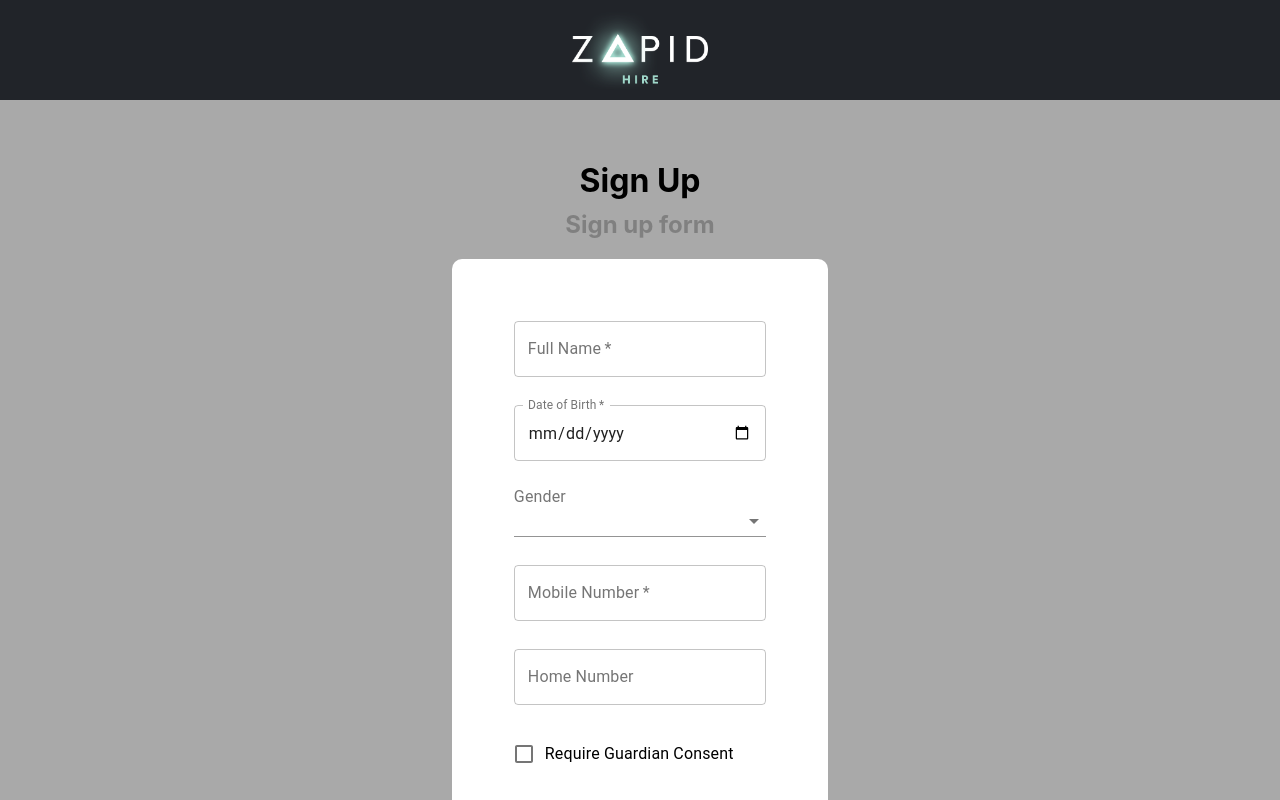
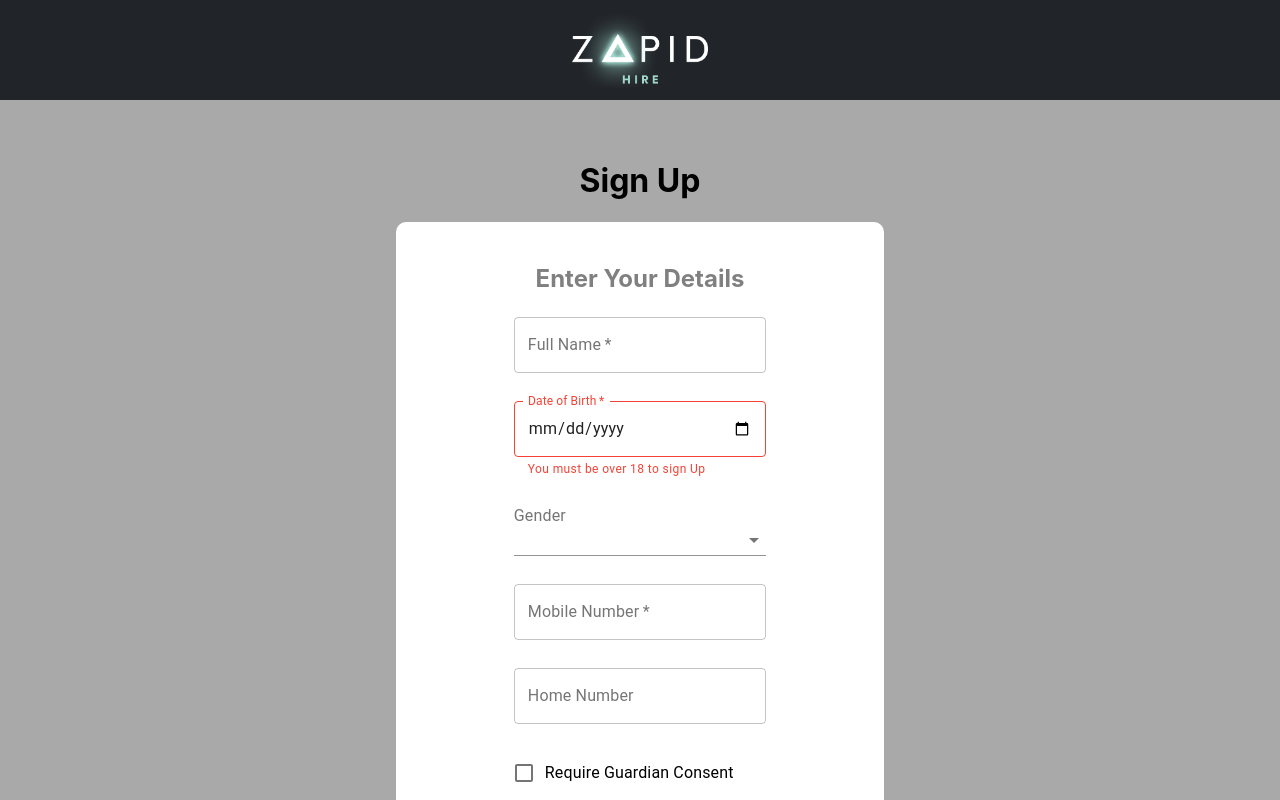
Before and after one commit to coreylrodgers/Dynamic-User-Form, a React (Create React App) app: page / in a window 1280 px wide. Shown: the top 800 px of the page. Built offline with nearby package versions, Linux system fonts and the light colour scheme.

Commit message:
Add more changes to Form Logic

```diff
--- a/package.json
+++ b/package.json
@@ -8,6 +8,7 @@
     "@testing-library/jest-dom": "^4.2.4",
     "@testing-library/react": "^9.3.2",
     "@testing-library/user-event": "^7.1.2",
+    "moment": "^2.27.0",
     "react": "^16.13.1",
     "react-dom": "^16.13.1",
     "react-scripts": "3.4.3",
--- a/src/App.css
+++ b/src/App.css
@@ -1,8 +1,3 @@
-
-.App-logo {
-  height: 10vmin;
-  pointer-events: none;
-}
 
 
 .App-link {
--- a/src/App.js
+++ b/src/App.js
@@ -8,7 +8,7 @@ function App() {
   return (
     <Wrapper className="App">
       <Header className="App-header">
-        <Logo src={logo} className="App-logo" alt="logo" />
+        <Logo src={logo} alt="logo" />
       </Header>
         <PageBody>
           <Form schema={signUp} />
--- /dev/null
+++ b/src/components/Form/components/DateInput/index.js
@@ -0,0 +1,75 @@
+import React from "react";
+import moment from "moment";
+
+import { FormInputField, FormInput } from "../../styles";
+
+const DateInput = ({ properties, handleInputChange, value, index }) => {
+
+  //calculate is over minimum age set in formOptions
+    const isOverAge = (minimumAge, date) => {
+    const years = moment().diff(moment(date), "years");
+    if (years >= minimumAge) {
+      return false;
+    }
+    return true;
+  };
+
+  const {
+    required,
+    title,
+    type,
+    name,
+    default: defaultValue,
+    validationText,
+    validation,
+    minimumAge
+  } = properties;
+
+  const checkAge = () => {
+    return (
+      <FormInputField
+        error={isOverAge(minimumAge, value)}
+        helperText={validationText}
+        required={required}
+        variant="outlined"
+        InputLabelProps={{
+          shrink: true,
+        }}
+        defaultValue={defaultValue}
+        label={title}
+        type={type}
+        fullWidth
+        name={name}
+        value={value}
+        onChange={handleInputChange}
+      />
+    );
+  };
+
+  const NormalInput = () => {
+    return (
+      <FormInputField
+        error={""}
+        required={required}
+        variant="outlined"
+        InputLabelProps={{
+          shrink: true,
+        }}
+        defaultValue={defaultValue}
+        label={title}
+        type={type}
+        fullWidth
+        name={name}
+        value={value ? value : defaultValue}
+        onChange={handleInputChange}
+      />
+    );
+  };
+  return (
+    <FormInput key={index}>
+      {validation && validation.checkAge ? checkAge() : NormalInput()}
+    </FormInput>
+  );
+};
+
+export default DateInput;
--- /dev/null
+++ b/src/components/Form/components/TextArea/index.js
@@ -0,0 +1,29 @@
+import React from "react";
+import { FormInputField, FormInput } from "../../styles";
+
+const TextArea = ({ properties, handleInputChange, value, index }) => {
+  const { required, title, type, name, rows, defaultValue} = properties;
+
+  return (
+    <FormInput key={index}>
+      <FormInputField
+        required={required}
+        multiline="true"
+        rows={rows ? rows : 3}
+        variant="outlined"
+        InputLabelProps={{
+          shrink: true,
+        }}
+        defaultValue={defaultValue}
+        label={title}
+        type={type}
+        fullWidth
+        value={value}
+        name={name}
+        onChange={handleInputChange}
+      />
+    </FormInput>
+  );
+};
+
+export default TextArea;
--- /dev/null
+++ b/src/components/Form/components/TextInput/index.js
@@ -0,0 +1,24 @@
+import React from "react";
+import { FormInputField, FormInput } from "../../styles";
+
+const TextField = ({ properties, handleInputChange, value, index }) => {
+  const { required, title, type, name } = properties;
+
+  return (
+    <FormInput index={index} large={true}>
+      <FormInputField
+        required={required}
+        fullWidth
+        variant="outlined"
+        size="medium"
+        label={title}
+        type={type}
+        value={value}
+        name={name}
+        onChange={handleInputChange}
+      />
+    </FormInput>
+  );
+};
+
+export default TextField;
--- a/src/components/Form/index.js
+++ b/src/components/Form/index.js
@@ -1,20 +1,23 @@
-import React from "react";
-
+import React, { useState } from "react";
 import {
   FormControlLabel,
   InputLabel,
   Select,
   MenuItem,
 } from "@material-ui/core";
+
 import {
   FormWrapper,
   FormTitle,
   FormInputs,
-  FormInputField,
   FormInput,
   FormCheckBox,
   FormSubtitle,
 } from "./styles";
+
+import TextField from "../../components/Form/components/TextInput/index";
+import DateInput from "../../components/Form/components/DateInput/index";
+import TextArea from "../../components/Form/components/TextArea/index";
 
 import useSignUpForm from "./components/useSignUpForm/index";
 
@@ -23,82 +26,53 @@ const Form = ({ schema }) => {
 
   const signup = () => {
     alert(`User Created!
-
            Name: ${inputs.fullName}
            Date Of Birth: ${inputs.dateOfBirth}
            Gender: ${inputs.gender}
            Mobile Number: ${inputs.mobileNumber}
            Home Number: ${inputs.homeNumber}
-           guardianConsent: ${inputs.guardianConsent}
            guardianFullName: ${inputs.guardianFullName}
            guardianContact: ${inputs.guardianContactNumber}
-           guardianGender: ${inputs.guardianGender}`);
-  }
+        `);
+  };
   const { inputs, handleInputChange, handleSubmit } = useSignUpForm(signup);
-  console.log(inputs);
 
   const Items = () => {
     return properties.map((p, index) => {
       //string
       if (p.type === "string") {
         return (
-          <FormInput key={index} large={true}>
-            <FormInputField
-              required={p.required}
-              fullWidth
-              variant="outlined"
-              size="medium"
-              label={p.title}
-              type={p.type}
+          <TextField
+            properties={p}
+            handleInputChange={handleInputChange}
             value={inputs[p.name]}
-              name={p.name}
-              onChange={handleInputChange}
+            index={index}
           />
-          </FormInput>
         );
       }
       //date
       if (p.type === "date") {
+        console.log(p.default)
         return (
-          <FormInput key={index}>
-            <FormInputField
-              required={p.required}
-              variant="outlined"
-              InputLabelProps={{
-                shrink: true,
-              }}
-              defaultValue={p.default}
-              label={p.title}
-              type={p.type}
-              fullWidth
-              name={p.name}
+          <DateInput
+            properties={p}
+            handleInputChange={handleInputChange}
             value={inputs[p.name]}
-              onChange={handleInputChange}
+            index={index}
           />
-          </FormInput>
         );
       }
       //textarea
       if (p.type === "textArea") {
         return (
-          <FormInput key={index}>
-            <FormInputField
-              required={p.required}
-              multiline="true"
-              rows={p.rows ? p.rows : 3}
-              variant="outlined"
-              InputLabelProps={{
-                shrink: true,
-              }}
+          <TextArea
+            rows={p.rows}
+            properties={p}
+            handleInputChange={handleInputChange}
+            value={inputs[p.name]}
             defaultValue={p.default}
-              label={p.title}
-              type={p.type}
-              fullWidth
-              value={inputs[p.name]}
-              name={p.name}
-              onChange={handleInputChange}
+            index={index}
           />
-          </FormInput>
         );
       }
       //dropdown
@@ -151,8 +125,8 @@ const Form = ({ schema }) => {
     <form onSubmit={handleSubmit}>
       <FormWrapper>
         <FormTitle>{title}</FormTitle>
+        <FormInputs>
           <FormSubtitle>{description}</FormSubtitle>
-        <FormInputs>
           {Items()}
           <button type="submit">Submit the form</button>
         </FormInputs>
--- a/src/components/Form/styles.js
+++ b/src/components/Form/styles.js
@@ -10,7 +10,6 @@ const FormWrapper = styled.div`
 
 const FormTitle = styled.h1`
   text-align: center;
-  margin-bottom: -10px;
 `;
 
 const FormSubtitle = styled.h2`
@@ -26,7 +25,7 @@ const FormInputs = styled.div`
   flex: 1;
   align-items: center;
   flex-direction: column;
-  padding: 3rem;
+  padding: 2rem;
 
   & > * {
     margin: 10px;
--- a/src/libs/FormOptions.js
+++ b/src/libs/FormOptions.js
@@ -1,6 +1,6 @@
 const signUp = {
   title: "Sign Up",
-  description: "Sign up form",
+  description: "Enter Your Details",
   type: "sign-up",
   properties: [
     {
@@ -8,13 +8,18 @@ const signUp = {
       title: "Full Name",
       required: true,
       name: "fullName",
+      validationText: "Please enter your full name",
     },
     {
       type: "date",
       title: "Date of Birth",
       required: true,
+      validation: {
+        checkAge: true,
+      },
+      default: "10-10-2001",
       minimumAge: 18,
-      default: Date.now(),
+      validationText: "You must be over 18 to sign Up",
       name: "dateOfBirth",
     },
     {
@@ -45,7 +50,6 @@ const signUp = {
     {
       type: "checkbox",
       title: "Require Guardian Consent",
-      default: false,
       name: "guardianConsent",
     },
 
--- a/src/styles.js
+++ b/src/styles.js
@@ -35,6 +35,8 @@ const Footer = styled.div`
 `;
 
 const Logo = styled.img`
+  height: 10vmin;
+  pointer-events: none;
 `;
 
 export { Wrapper, Header, Logo, PageBody, Footer };
```
Also changed, not shown: src/util/index.js (+6 -2 lines), 1 other file (tests, documents, lock files or other folders). Lines whose indentation alone changed are shown as unchanged.
